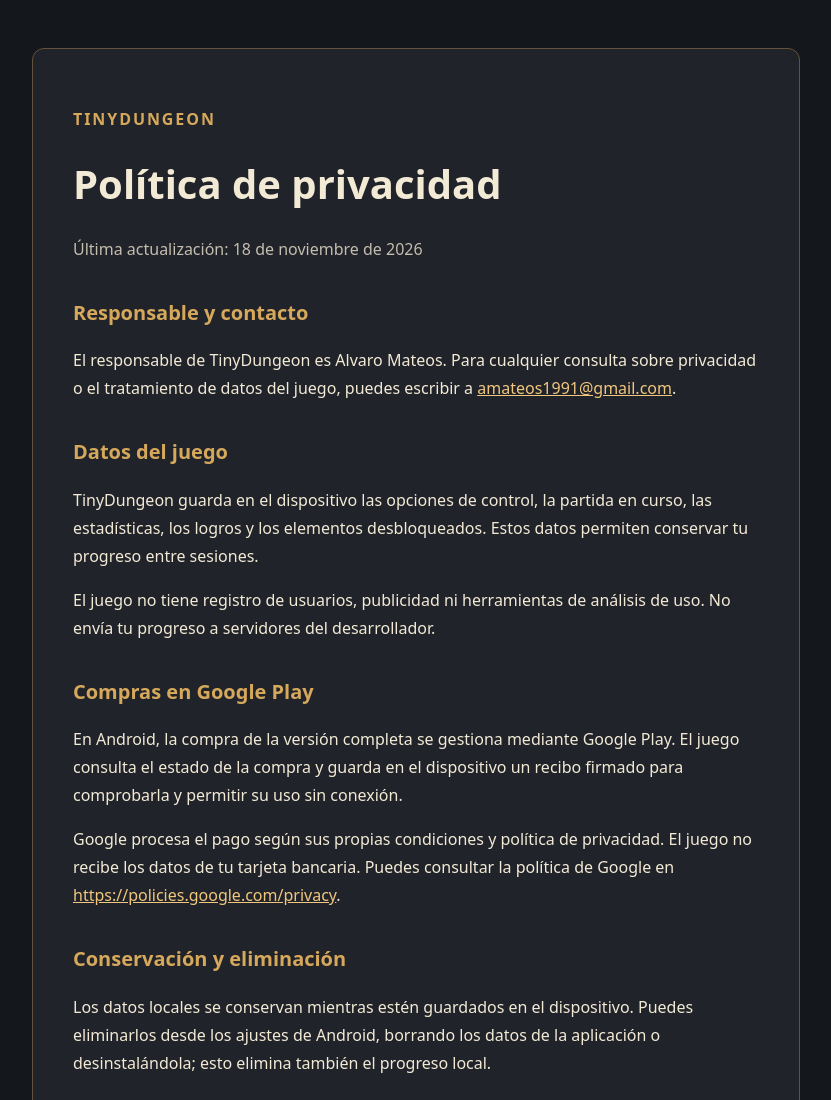
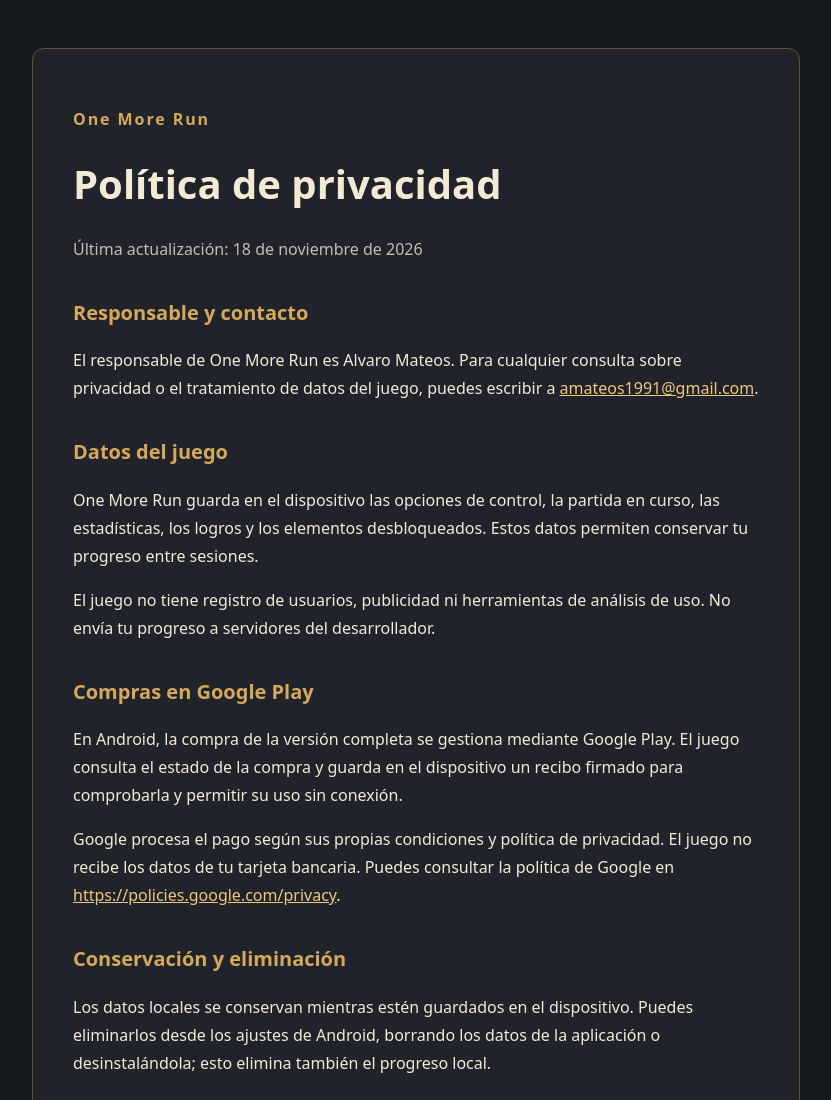
Before and after one commit to AlvaroMJ13/onemorerune-privacy, a plain HTML site: page index.html in a window 1280 px wide. Shown: the top 1100 px of the page, without its empty margins (224-1055 px from the left). Drawn offline with Linux system fonts and the light colour scheme.

Commit message:
Update index.html

```diff
--- a/index.html
+++ b/index.html
@@ -3,8 +3,8 @@
 <head>
   <meta charset="utf-8">
   <meta name="viewport" content="width=device-width, initial-scale=1">
-  <meta name="description" content="Política de privacidad de TinyDungeon: datos locales, compras en Google Play y eliminación de datos.">
-  <title>Política de privacidad · TinyDungeon</title>
+  <meta name="description" content="Política de privacidad de One More Run: datos locales, compras en Google Play y eliminación de datos.">
+  <title>Política de privacidad · One More Run</title>
   <style>
     :root { color-scheme: dark; }
     * { box-sizing: border-box; }
@@ -21,13 +21,13 @@
 </head>
 <body>
   <main>
-    <p class="brand">TINYDUNGEON</p>
+    <p class="brand">One More Run</p>
     <h1>Política de privacidad</h1>
     <p class="updated">Última actualización: 18 de noviembre de 2026</p>
     <h2>Responsable y contacto</h2>
-    <p>El responsable de TinyDungeon es Alvaro Mateos. Para cualquier consulta sobre privacidad o el tratamiento de datos del juego, puedes escribir a <a href="mailto:amateos1991@gmail.com">amateos1991@gmail.com</a>.</p>
+    <p>El responsable de One More Run es Alvaro Mateos. Para cualquier consulta sobre privacidad o el tratamiento de datos del juego, puedes escribir a <a href="mailto:amateos1991@gmail.com">amateos1991@gmail.com</a>.</p>
     <h2>Datos del juego</h2>
-    <p>TinyDungeon guarda en el dispositivo las opciones de control, la partida en curso, las estadísticas, los logros y los elementos desbloqueados. Estos datos permiten conservar tu progreso entre sesiones.</p>
+    <p>One More Run guarda en el dispositivo las opciones de control, la partida en curso, las estadísticas, los logros y los elementos desbloqueados. Estos datos permiten conservar tu progreso entre sesiones.</p>
     <p>El juego no tiene registro de usuarios, publicidad ni herramientas de análisis de uso. No envía tu progreso a servidores del desarrollador.</p>
     <h2>Compras en Google Play</h2>
     <p>En Android, la compra de la versión completa se gestiona mediante Google Play. El juego consulta el estado de la compra y guarda en el dispositivo un recibo firmado para comprobarla y permitir su uso sin conexión.</p>
```
